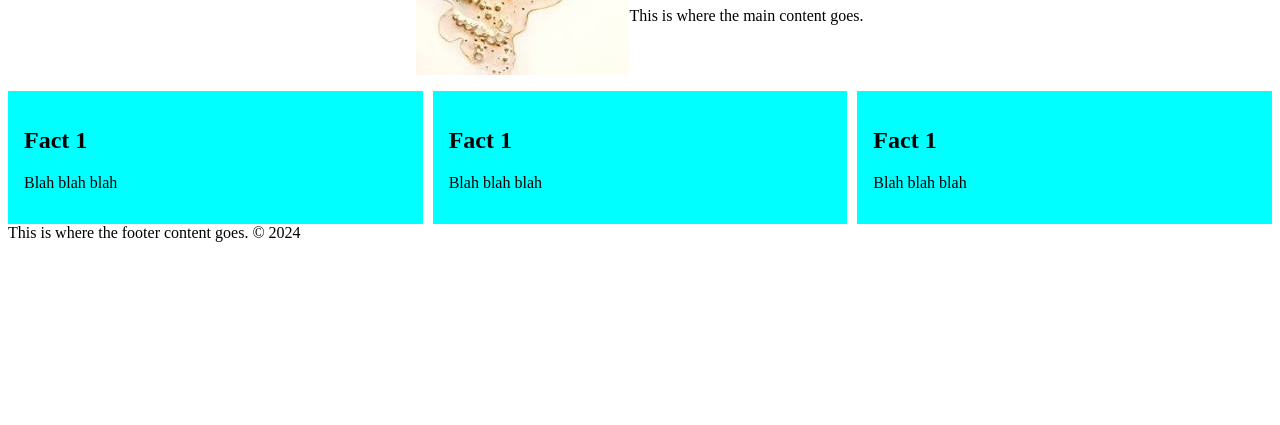
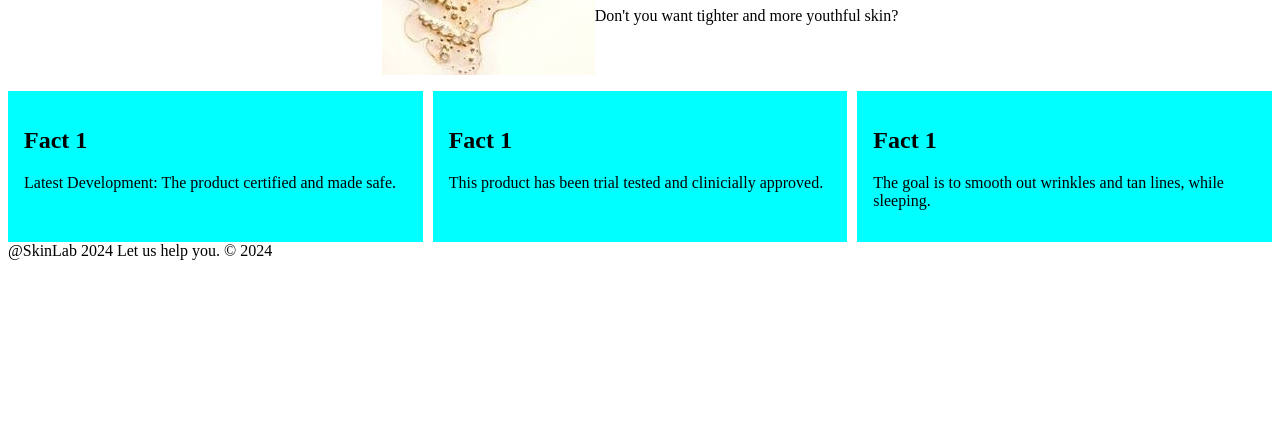
Before and after one commit to INF6420/ss24-Tiffany5386, a plain HTML site: page index.html in a window 1280 px wide. Shown: the part 375-800 px from the top of the page. Drawn offline with Linux system fonts and the light colour scheme.

Commit message:
update index.html with content

```diff
--- a/index.html
+++ b/index.html
@@ -28,26 +28,26 @@
             <img src="images/product.jpg" alt="">
             <div class="banner-text">
                 <h1>Skin Lab for All</h1>
-                <p>This is where the main content goes.</p>
+                <p>Don't you want tighter and more youthful skin?</p>
             </div>
         </div>
         <div class="homepage-callouts">
             <div class="callout">
                 <h2>Fact 1</h2>
-                <p>Blah blah blah</p>
+                <p>Latest Development: The product certified and made safe.</p>
             </div>
             <div class="callout">
                 <h2>Fact 1</h2>
-                <p>Blah blah blah</p>
+                <p>This product has been trial tested and clinicially approved.</p>
             </div>
             <div class="callout">
                 <h2>Fact 1</h2>
-                <p>Blah blah blah</p>
+                <p>The goal is to smooth out wrinkles and tan lines, while sleeping.</p>
             </div>
         </div>
     </main>
     <footer>
-        This is where the footer content goes.
+        @SkinLab 2024 Let us help you.
         &copy; 2024
     </footer>
     <!-- <iframe width="560" height="315" src="https://www.youtube.com/embed/ZmIjuZUy1MQ?si=CzLqPxvlQjL1japQ" title="YouTube video player" frameborder="0" allow="accelerometer; autoplay; clipboard-write; encrypted-media; gyroscope; picture-in-picture; web-share" referrerpolicy="strict-origin-when-cross-origin" allowfullscreen></iframe> -->
```
